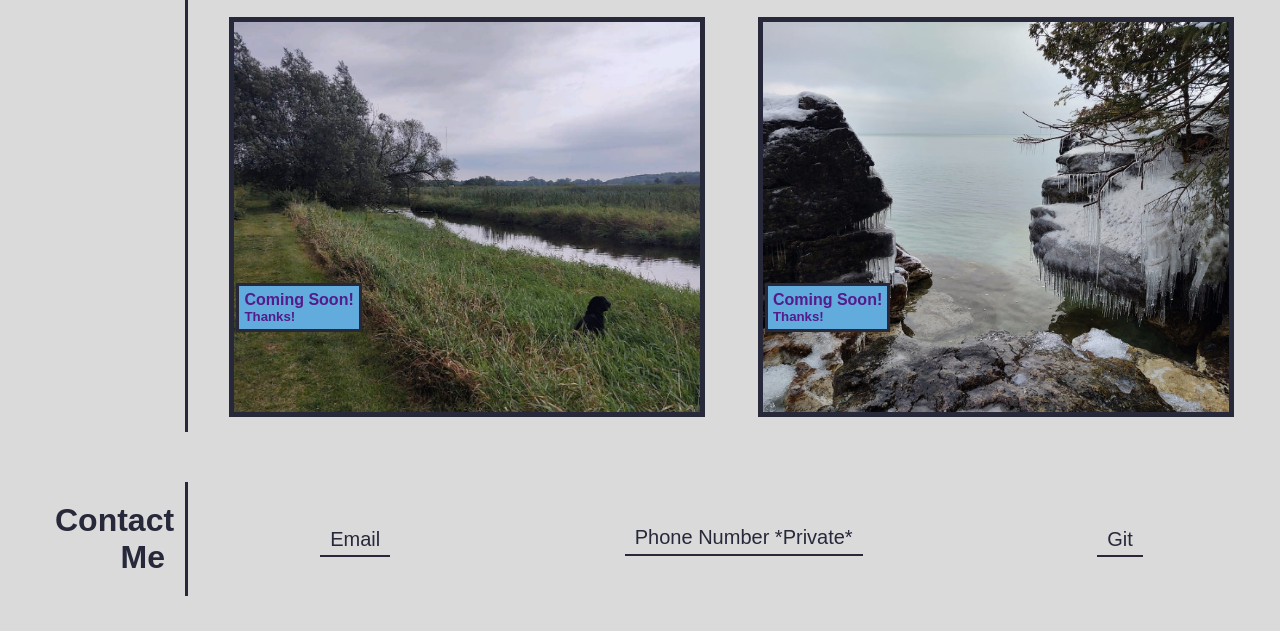
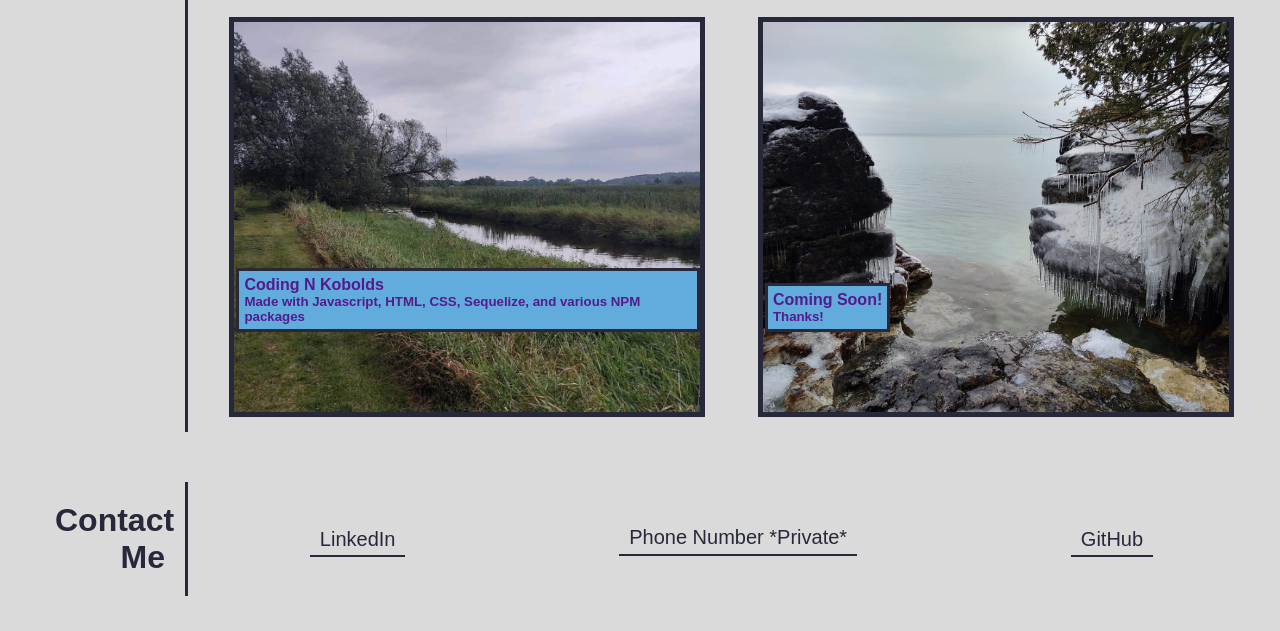
Before and after one commit to CameronSickler/professional-portfolio, a plain HTML site: page index.html in a window 1280 px wide. Shown: the part 1424-2055 px from the top of the page. Drawn offline with Linux system fonts and the light colour scheme.

Commit message:
add content to portfolio

```diff
--- a/index.html
+++ b/index.html
@@ -133,7 +133,7 @@
 
             <div class="other-projects-container">
 
-                <a class="other-project" href="https://CameronSickler.github.io/robotco/" alt="robotco">
+                <a class="other-project" href="https://CameronSickler.github.io/robotco/" alt="Robotco">
                     <img class="other-project-pic" src="./assets/images/robotco.jpg" alt="robotco" />
                     <span class="other-project-text">
                         <h4>Robotco</h4>
@@ -141,7 +141,7 @@
                     </span>
                 </a>
 
-                <a class="other-project" href="" alt="https://patrickarcher414.github.io/project-one/" alt="meal maker">
+                <a class="other-project" href="" alt="https://patrickarcher414.github.io/project-one/" alt="Meal Maker">
                     <img class="other-project-pic" src="./assets/images/meal-maker.jpg" alt="meal maker" />
                     <span class="other-project-text">
                         <h4>Meal Maker</h4>
@@ -149,11 +149,11 @@
                     </span>
                 </a>
 
-                <a class="other-project" href="" alt="link not ready yet" alt="dog in a field">
+                <a class="other-project" href="" alt="https://codingnkobolds.herokuapp.com/" alt="Coding N Kobolds">
                     <img class="other-project-pic" src="./assets/images/dog-field.jpg" alt="dog in a field" />
                     <span class="other-project-text">
-                        <h4>Coming Soon!</h4>
-                        <h5>Thanks!</h5>
+                        <h4>Coding N Kobolds</h4>
+                        <h5>Made with Javascript, HTML, CSS, Sequelize, and various NPM packages</h5>
                     </span>
                 </a>
 
@@ -164,6 +164,7 @@
                         <h5>Thanks!</h5>
                     </span>
                 </a>
+
             </div>
 
 
@@ -192,13 +193,13 @@
 
             <ul>
                 <li>
-                    <a href="mailto:sicklecj@gmail.com">Email</a>
+                    <a href="linkedin.com/in/cameron-sickler-a17764106">LinkedIn</a>
                 </li>
                 <li>
                     <p class=>Phone Number *Private*</p>
                 </li>
                 <li>
-                    <a href="https://github.com/CameronSickler/">Git</a>
+                    <a href="https://github.com/CameronSickler/">GitHub</a>
                 </li>
             </ul>
 
```
